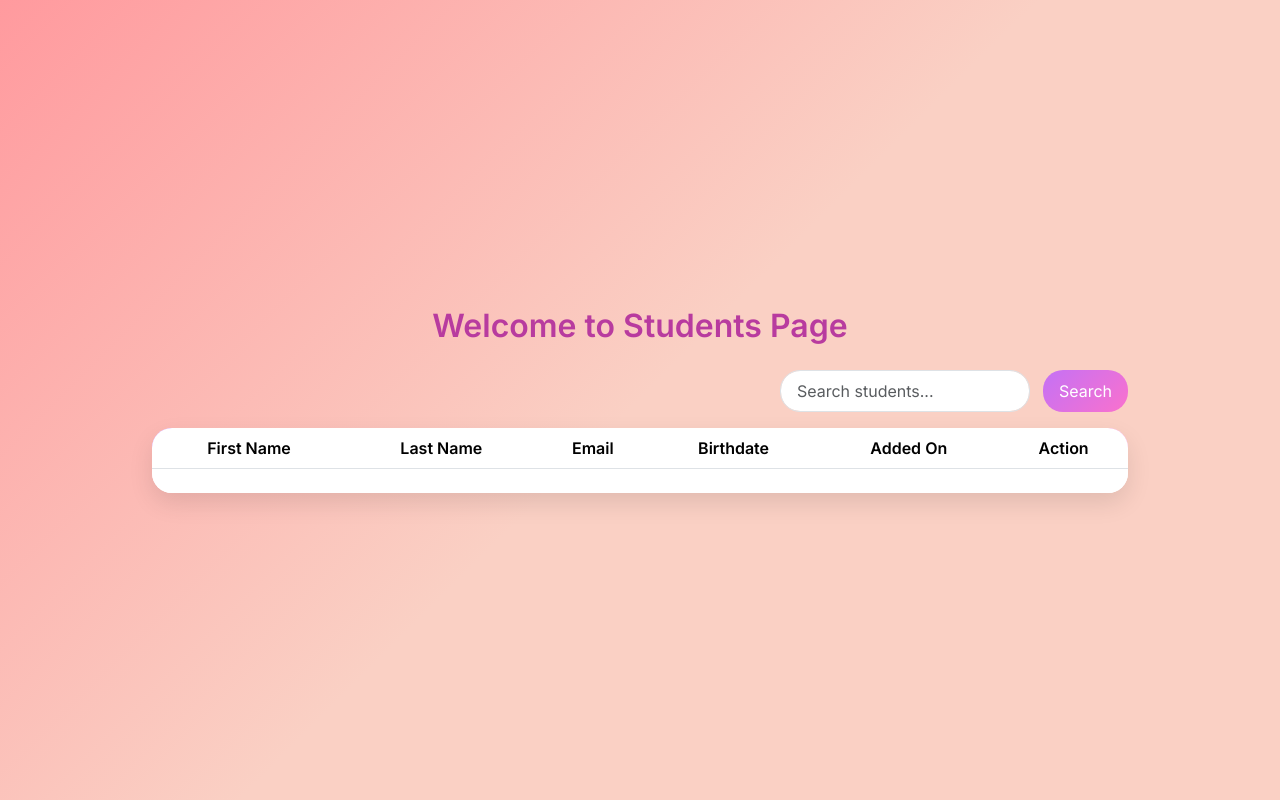
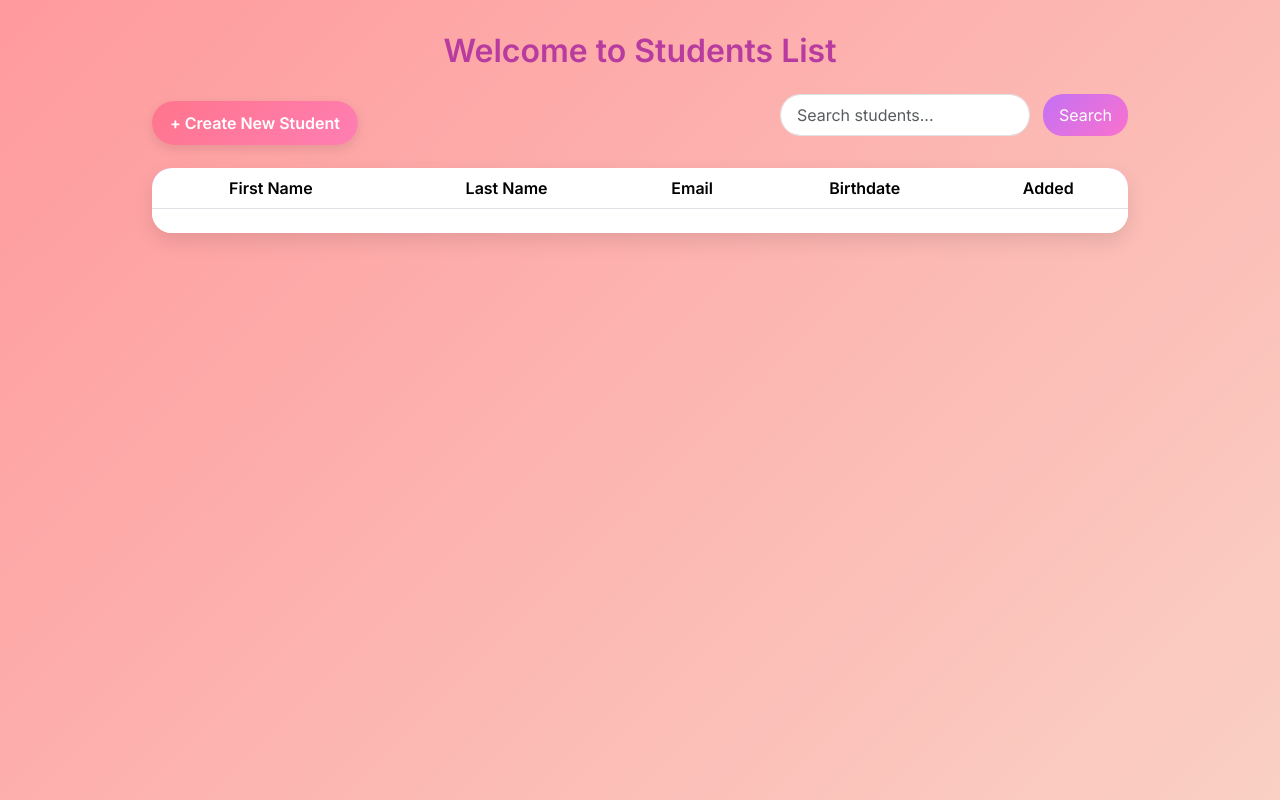
Before and after one commit to jasmalaborbor/malaborbor_jasmine, a PHP site: template app/views/authors.php in a window 1280 px wide. Run offline with PHP 8.4, Linux system fonts and the light colour scheme; the template is opened without the code that fills it, so the values that code supplies are empty.

Commit message:
first commit

```diff
--- a/app/views/authors.php
+++ b/app/views/authors.php
@@ -8,17 +8,14 @@
 	<link href="https://fonts.googleapis.com/css2?family=Inter:wght@400;600&display=swap" rel="stylesheet">
 	<style>
 		body {
-			background: linear-gradient(135deg, #ff9a9e, #fad0c4, #fad0c4);
+			background: linear-gradient(135deg, #ff9a9e, #fad0c4);
 			font-family: 'Inter', sans-serif;
 			min-height: 100vh;
-			display: flex;
-			align-items: center;
-			justify-content: center;
 			padding: 2rem;
 		}
 		.container {
 			max-width: 1000px;
-			width: 100%;
+			margin: auto;
 		}
 		h2 {
 			text-align: center;
@@ -26,10 +23,24 @@
 			color: #b83b9f;
 			margin-bottom: 1.5rem;
 		}
-		.card {
-			border: none;
+		.btn-create {
+			display: inline-block;
+			background: linear-gradient(135deg, #ff758c, #ff7eb3);
+			color: white;
+			padding: 10px 18px;
+			border-radius: 25px;
+			font-weight: 600;
+			text-decoration: none;
+			box-shadow: 0 4px 12px rgba(0,0,0,0.1);
+			transition: 0.3s;
+		}
+		.btn-create:hover {
+			opacity: 0.9;
+		}
+		.table-wrapper {
+			background: white;
 			border-radius: 20px;
-			box-shadow: 0 10px 25px rgba(0,0,0,0.1);
+			box-shadow: 0 8px 20px rgba(0,0,0,0.1);
 			overflow: hidden;
 		}
 		.table thead {
@@ -98,17 +94,21 @@
 <body>
 <div class="container">
 
-	<h2>Welcome to Students Page</h2>
+	<h2>Welcome to Students List</h2>
 
-	<div class="search-form">
-		<form action="<?= site_url('author'); ?>" method="get" class="d-flex justify-content-end">
-			<?php $q = isset($_GET['q']) ? $_GET['q'] : ''; ?>
-			<input class="form-control me-2" name="q" type="text" placeholder="Search students..." value="<?= html_escape($q); ?>" style="max-width: 250px;">
-			<button type="submit" class="btn">Search</button>
-		</form>
+	<div class="d-flex justify-content-between align-items-center mb-3">
+		<a href="<?= site_url('author/create'); ?>" class="btn-create">+ Create New Student</a>
+
+		<div class="search-form">
+			<form action="<?= site_url('author'); ?>" method="get" class="d-flex">
+				<?php $q = isset($_GET['q']) ? $_GET['q'] : ''; ?>
+				<input class="form-control me-2" name="q" type="text" placeholder="Search students..." value="<?= html_escape($q); ?>" style="max-width: 250px;">
+				<button type="submit" class="btn">Search</button>
+			</form>
+		</div>
 	</div>
 
-	<div class="card">
+	<div class="table-wrapper">
 		<div class="table-responsive">
 			<table class="table table-hover align-middle mb-0">
 				<thead>
@@ -117,8 +117,7 @@
 					<th>Last Name</th>
 					<th>Email</th>
 					<th>Birthdate</th>
-					<th>Added On</th>
-					<th>Action</th>
+					<th>Added</th>
 				</tr>
 				</thead>
 				<tbody>
@@ -129,10 +128,6 @@
 						<td><?= $author['email']; ?></td>
 						<td><?= $author['birthdate']; ?></td>
 						<td><?= $author['added']; ?></td>
-						<td>
-							<button class="btn-action btn-edit">Edit</button>
-							<button class="btn-action btn-delete">Delete</button>
-						</td>
 					</tr>
 				<?php endforeach; ?>
 				</tbody>
```
Also changed, not shown: other parts of app/views/authors.php (+6 -21 lines).
